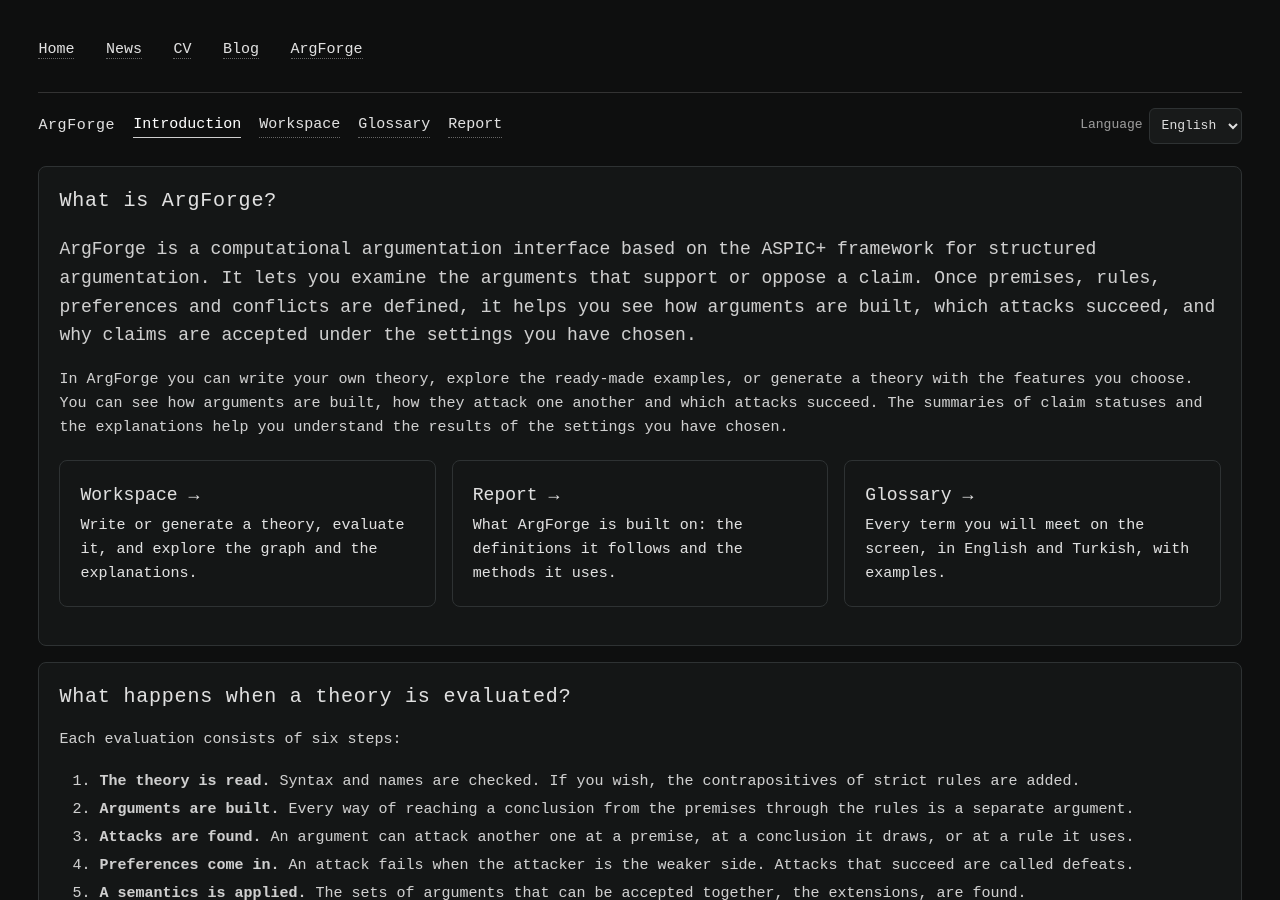
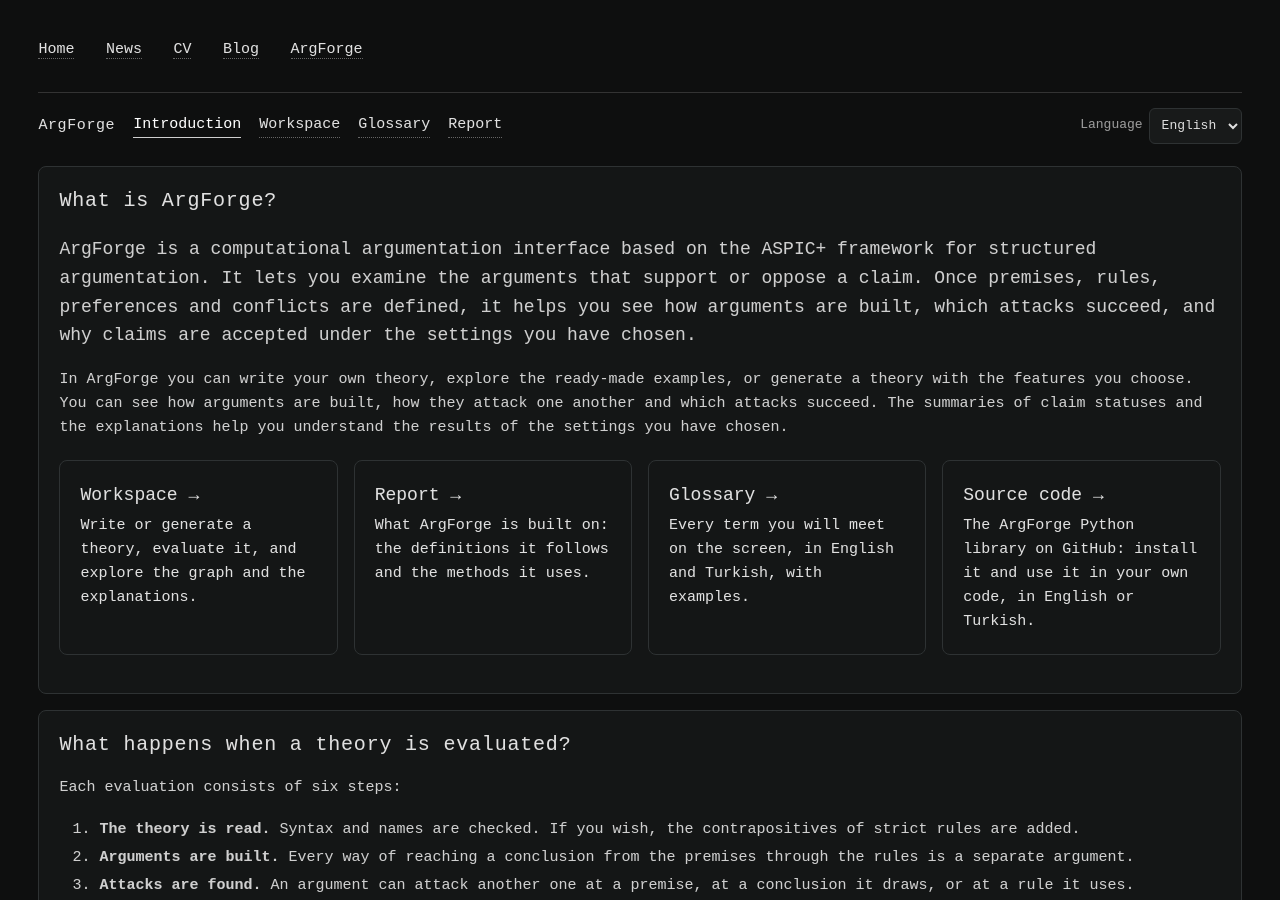
Before and after one commit to ieddeveci/ieddeveci.github.io, a Jekyll site: the page built from argforge/index.html, in a window 1280 px wide and 900 px high. Built offline with Jekyll 4.4.1, drawn with Linux system fonts in a browser that asks for light colours.

Commit message:
Add link to ArgForge source code on GitHub

```diff
--- a/argforge/index.html
+++ b/argforge/index.html
@@ -24,6 +24,10 @@ description: "ArgForge: structured argumentation in the browser."
             <strong><span class="en">Glossary →</span><span class="tr">Sözlük →</span></strong>
             <span class="en">Every term you will meet on the screen, in English and Turkish, with examples.</span><span class="tr">Ekranda karşılaşacağınız bütün terimler; Türkçe ve İngilizce karşılıklarıyla, örnekleriyle birlikte.</span>
           </a>
+          <a class="card-link" href="https://github.com/ieddeveci/ArgForge" rel="noopener">
+            <strong><span class="en">Source code →</span><span class="tr">Kaynak kod →</span></strong>
+            <span class="en">The ArgForge Python library on GitHub: install it and use it in your own code, in English or Turkish.</span><span class="tr">GitHub'daki ArgForge Python kütüphanesi: kurun ve kendi kodunuzda Türkçe ya da İngilizce olarak kullanın.</span>
+          </a>
         </div>
       </section>
 
```
